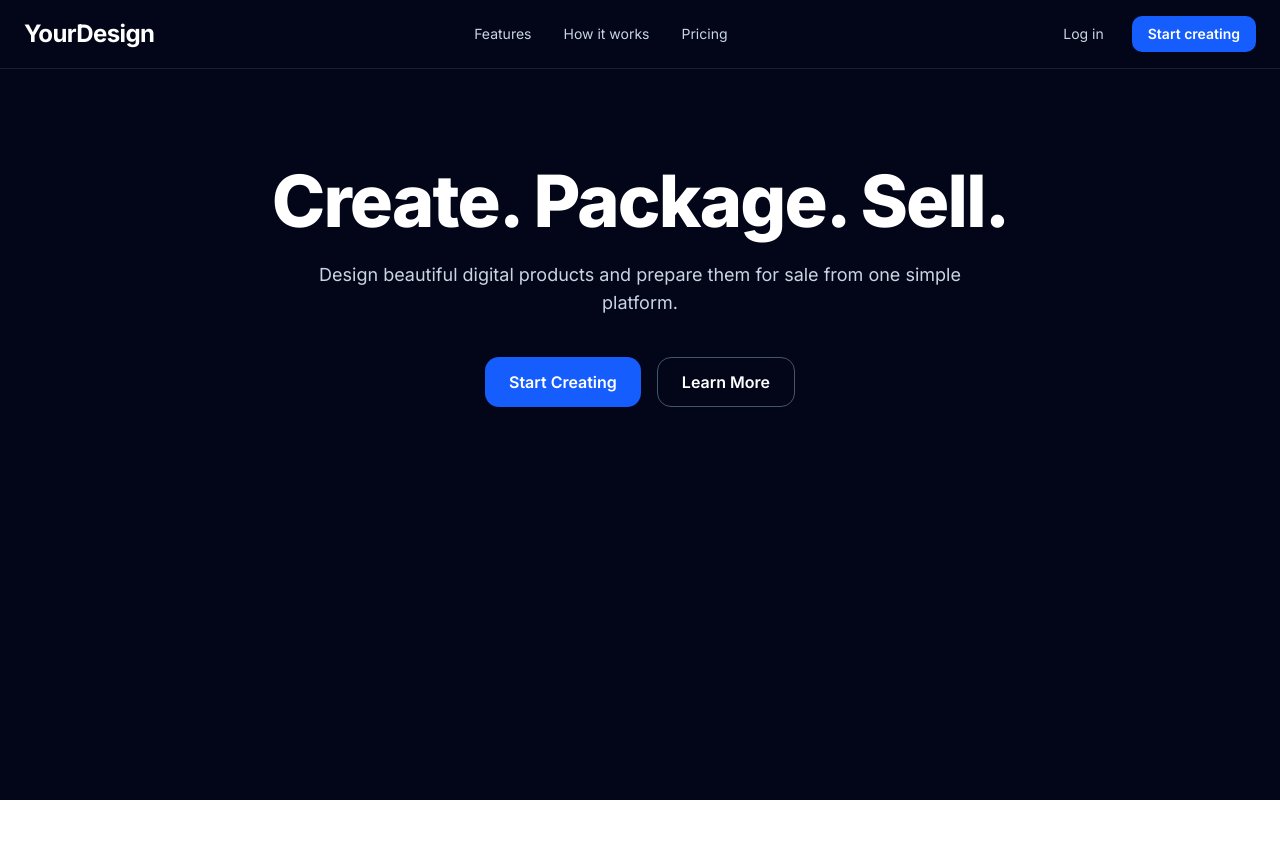
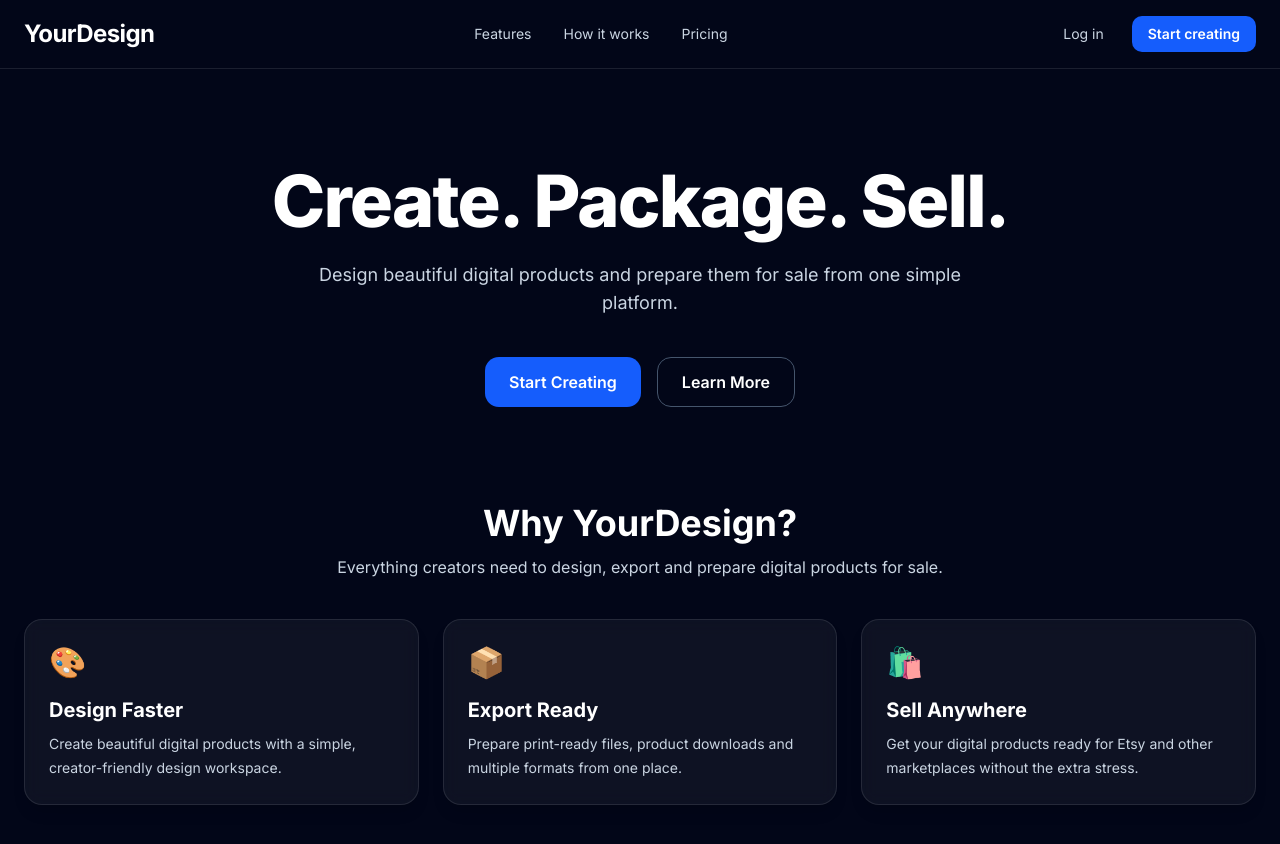
Before and after one commit to Stewey95/yourdesign, a Next.js app: page / in a window 1280 px wide. Shown: the top 844 px of the page. Before the commit the page ends 800 px from the top, so only its background shows below. Built offline with nearby package versions, Linux system fonts and the light colour scheme.

Commit message:
Add homepage feature cards

```diff
--- a/app/page.tsx
+++ b/app/page.tsx
@@ -1,4 +1,5 @@
-import Navbar from "@/components/ui/Navbar";
+import Navbar from "../components/ui/Navbar";
+import FeatureCard from "../components/FeatureCard";
 
 export default function Home() {
   return (
@@ -25,6 +26,36 @@ export default function Home() {
           </button>
         </div>
       </section>
+      <section id="features" className="mx-auto max-w-7xl px-6 pb-24">
+  <div className="mb-10 text-center">
+    <h2 className="text-3xl font-bold md:text-4xl">
+      Why YourDesign?
+    </h2>
+    <p className="mt-3 text-slate-300">
+      Everything creators need to design, export and prepare digital products for sale.
+    </p>
+  </div>
+
+  <div className="grid gap-6 md:grid-cols-3">
+    <FeatureCard
+      icon="🎨"
+      title="Design Faster"
+      description="Create beautiful digital products with a simple, creator-friendly design workspace."
+    />
+
+    <FeatureCard
+      icon="📦"
+      title="Export Ready"
+      description="Prepare print-ready files, product downloads and multiple formats from one place."
+    />
+
+    <FeatureCard
+      icon="🛍️"
+      title="Sell Anywhere"
+      description="Get your digital products ready for Etsy and other marketplaces without the extra stress."
+    />
+  </div>
+</section>
     </main>
   );
 }
--- /dev/null
+++ b/components/FeatureCard.tsx
@@ -0,0 +1,19 @@
+type FeatureCardProps = {
+  icon: string;
+  title: string;
+  description: string;
+};
+
+export default function FeatureCard({
+  icon,
+  title,
+  description,
+}: FeatureCardProps) {
+  return (
+    <div className="rounded-2xl border border-white/10 bg-white/5 p-6 shadow-lg backdrop-blur">
+      <div className="mb-4 text-3xl">{icon}</div>
+      <h3 className="mb-2 text-xl font-bold text-white">{title}</h3>
+      <p className="text-sm leading-6 text-slate-300">{description}</p>
+    </div>
+  );
+}
```
